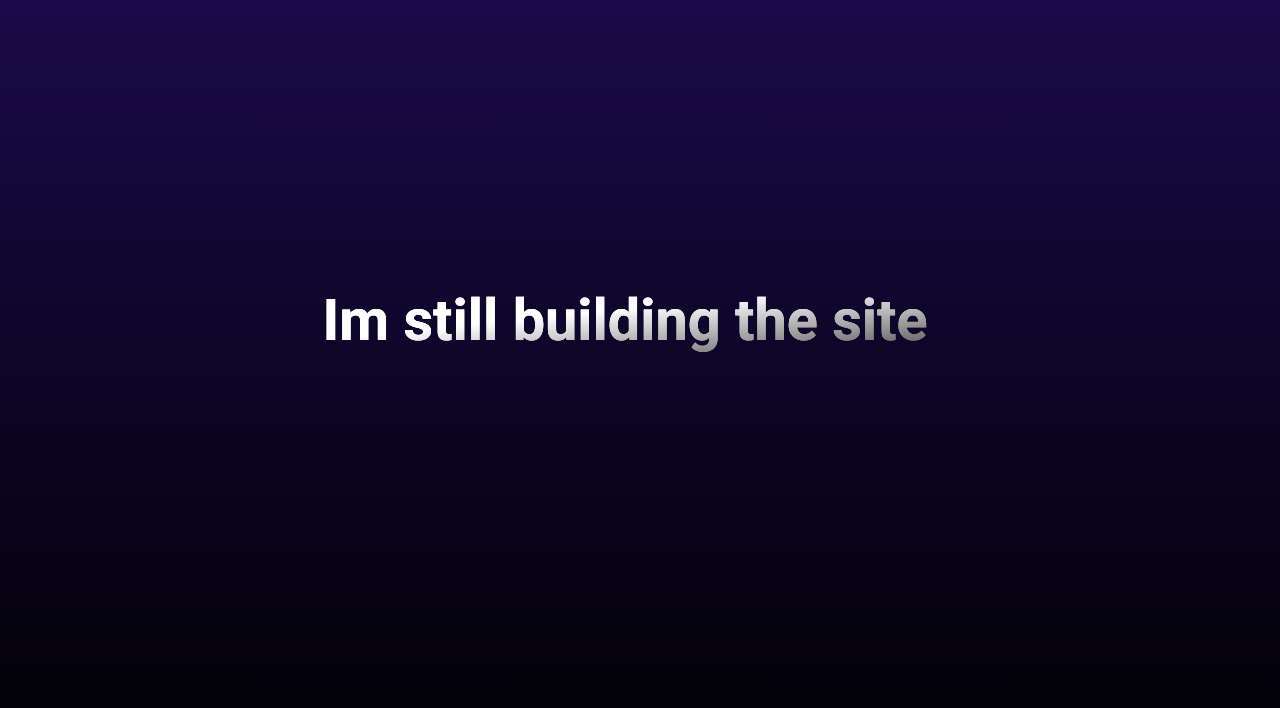
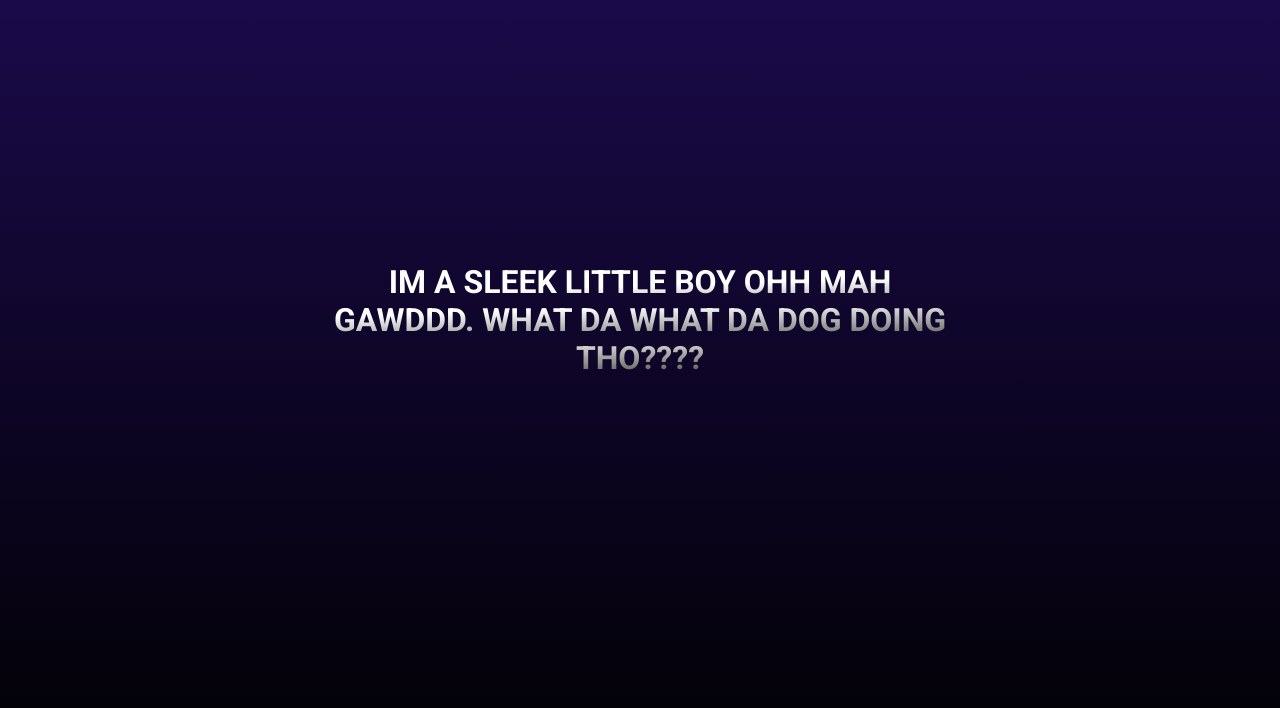
Before and after one commit to SohrabFarjami/Personal_Site, a React (Create React App) app: page /home in a window 1280 px wide. Shown: the top 708 px of the page. Built offline with nearby package versions, Linux system fonts and the light colour scheme.

Commit message:
fixed performance issues

```diff
--- a/src/components/Hobbies/Guitar.js
+++ b/src/components/Hobbies/Guitar.js
@@ -3,17 +3,13 @@ import CSS from './Guitar.module.css'
 import Box from './components/Box'
 import { Link } from 'react-router-dom'
 import Clock from './components/Clock/Clock'
-import Typerwriter from './components/Typewriter/Typerwritertext'
 
 export const Guitar = () => {
-  const sentence = 'Im still building the site '
+
   return (
       <div>
         <section id={CSS.peepee}    >
-          <div className={CSS.bigtext}>
-          <Typerwriter
-          text={sentence}/>
-          </div>
+          <div className={CSS.bigtext}> <h>IM A SLEEK LITTLE BOY OHH MAH GAWDDD. WHAT DA WHAT DA DOG DOING THO????</h></div>
           </section>
         <section id = {CSS.sectiontwo}>
              <Clock/>
--- a/src/components/Hobbies/Guitar.module.css
+++ b/src/components/Hobbies/Guitar.module.css
@@ -6,7 +6,6 @@ body {
 html {
   scroll-snap-type: y mandatory;
 }
-
 
 .bigtext{
   position: absolute;
@@ -18,6 +17,15 @@ html {
   text-align: center;
 
 }
+
+h {
+  background: #FFFFFF;
+  background: linear-gradient(to bottom right, #FFFFFF 40%, #494949 100%);
+  -webkit-background-clip: text;
+  -webkit-text-fill-color: transparent;
+}
+
+
 section {
   height: 100vh;
   scroll-snap-align: start;
--- a/src/components/Hobbies/components/Typewriter/Typerwritertext.js
+++ /dev/null
@@ -1,21 +0,0 @@
-import React from 'react'
-import CSS from './Typerwritertext.module.css'
-import Typerwriter from 'typewriter-effect'
-
-
-const Typerwritertext = (props) => {
-  const text = props.text;
-  console.log(text)
-
-  return (
-    <div className={CSS.container}>
-        <Typerwriter
-          onInit={(typewriter) => {
-            typewriter.typeString(text).start()
-          }}
-        />
-    </div>
-  )
-}
-
-export default Typerwritertext
--- a/src/components/Hobbies/components/Typewriter/Typerwritertext.module.css
+++ /dev/null
@@ -1,9 +0,0 @@
-
-
-div {
-    background: #FFFFFF;
-    background: linear-gradient(to bottom right, #FFFFFF 40%, #494949 100%);
-    -webkit-background-clip: text;
-    -webkit-text-fill-color: transparent;
-    color:red;
-  }
```
